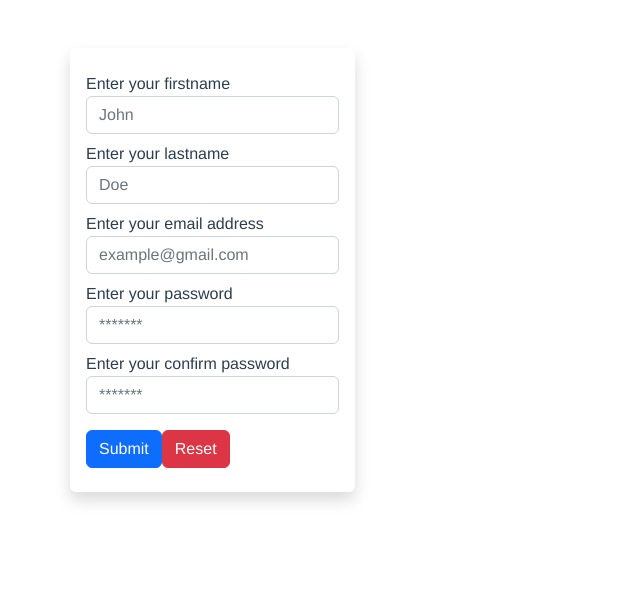
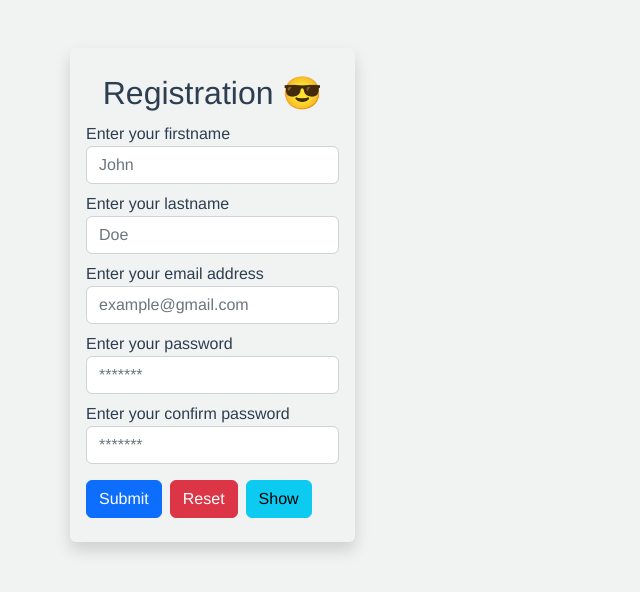
Before and after one commit to AvazShukurullayev/form-vue, a Vue app: page /#/ in a window 1280 px wide. Shown: the top 592 px of the page, without its empty margins (0-640 px from the left). Built offline with nearby package versions, Linux system fonts and the light colour scheme.

Commit message:
files are changed'

```diff
--- a/public/index.html
+++ b/public/index.html
@@ -5,7 +5,7 @@
     <meta http-equiv="X-UA-Compatible" content="IE=edge">
     <meta name="viewport" content="width=device-width,initial-scale=1.0">
     <link rel="icon" href="<%= BASE_URL %>favicon.ico">
-    <title><%= htmlWebpackPlugin.options.title %></title>
+    <title>Form</title>
   </head>
   <body>
     <noscript>
--- a/src/global.scss
+++ b/src/global.scss
@@ -0,0 +1,18 @@
+* {
+  margin: 0;
+  padding: 0;
+  box-sizing: border-box;
+}
+body {
+    background-color: #f1f2f2;
+}
+h1,
+h2,
+h3,
+h4,
+h5,
+h6,
+p {
+  margin: 0;
+  padding: 0;
+}
--- a/src/views/HomeView.vue
+++ b/src/views/HomeView.vue
@@ -4,6 +4,7 @@
       <div class="row">
         <div class="col-lg-3 shadow my-5 p-3 rounded">
           <b-form @submit.prevent="onSubmit" @reset.prevent="onReset">
+            <h2 class="form__title">Registration 😎</h2>
             <b-form-group
               class="my-2"
               label="Enter your firstname"
@@ -41,18 +42,23 @@
                 required
               ></b-form-input>
             </b-form-group>
+
             <b-form-group
               class="my-2"
               label="Enter your password"
               label-for="password"
             >
               <b-form-input
+                @input="onPassword"
                 type="password"
                 v-model="form.password"
                 id="password"
                 placeholder="*******"
                 required
               ></b-form-input>
+              <p class="password__parag least">At least 5 letters</p>
+              <p class="password__parag number">At least one number</p>
+              <p class="password__parag word">At least one word</p>
             </b-form-group>
             <b-form-group
               class="my-2"
@@ -60,18 +66,24 @@
               label-for="confirm-password"
             >
               <b-form-input
+                @input="onConfirmPassword"
                 type="password"
                 id="confirm-password"
                 v-model="form.confirmPassword"
                 placeholder="*******"
                 required
               ></b-form-input>
+              <p class="password__desc unSame">Not same password 😒</p>
+              <p class="password__desc same">Same password, Correct ✅</p>
             </b-form-group>
             <b-button type="submit" class="my-2" variant="primary"
               >Submit</b-button
             >
-            <b-button type="reset" class="my-2" variant="danger"
+            <b-button type="reset" class="mx-2" variant="danger"
               >Reset</b-button
+            >
+            <b-button @click="showPassword" class="showButton" variant="info"
+              >Show</b-button
             >
           </b-form>
         </div>
@@ -93,69 +105,90 @@ export default {
   data() {
     return {
       form: {},
+      check: {
+        password: "",
+        confirmPassword: "",
+        same: null,
+      },
     };
   },
   computed: {
     ...mapGetters(["getForm"]),
   },
-  mounted(){
-    console.log(this.getForm);
+  mounted() {
+    console.log("Mounted methods => ", this.getForm);
   },
   methods: {
     ...mapActions(["actionForm"]),
     onSubmit() {
-      this.actionForm(this.form);
-      this.form = {};
+      if (this.check.same) {
+        this.actionForm(this.form);
+        this.form = {};
+      } else {
+        alert("onSubmit else statement");
+      }
     },
     onReset() {
       this.form = {};
+    },
+    onPassword() {
+      const passwordParag = document.querySelectorAll(".password__parag");
+      const passwordLeast = document.querySelector(".least");
+      const passwordNumber = document.querySelector(".number");
+      const passwordWord = document.querySelector(".word");
+      if (this.form.password != "") {
+        passwordParag.forEach((element) => (element.style.display = "block"));
+        if (isNaN(this.form.password)) {
+          console.log("isNaN => ", isNaN(this.form.password));
+          passwordWord.style.display = "none";
+          passwordNumber.style.display = "none";
+          if (this.form.password.length >= 5) {
+            passwordLeast.style.display = "none";
+            this.check.password = this.form.password;
+          }
+        }
+      }
+    },
+    onConfirmPassword() {
+      const unSame = document.querySelector(".unSame");
+      const same = document.querySelector(".same");
+      if (this.form.password === this.form.confirmPassword) {
+        alert("Successfully passwords");
+        unSame.style.display = "none";
+        same.style.display = "block";
+        this.check.same = true;
+      } else {
+        console.log("unsame passwords");
+        unSame.style.display = "block";
+        same.style.display = "none";
+        this.check.same = false;
+      }
+    },
+    showPassword() {
+      if (this.form.password !== "" || this.form.confirmPassword !== "") {
+        this.form.password.type = "text";
+        this.form.confirmPassword.type = "text";
+      } else {
+        this.form.password.type = "password";
+        this.form.confirmPassword.type = "password";
+      }
     },
   },
 };
 </script>
 
-<!-- <script>
-export default {
-  name: "HomeView",
-  components: {},
-  data() {
-    return {
-      form: {
-        email: "",
-        name: "",
-        food: null,
-        checked: [],
-      },
-      foods: [
-        { text: "Select One", value: null },
-        "Carrots",
-        "Beans",
-        "Tomatoes",
-        "Corn",
-      ],
-      show: true,
-    };
-  },
-  methods: {
-    onSubmit(event) {
-      event.preventDefault();
-      alert(JSON.stringify(this.form));
-    },
-    onReset(event) {
-      event.preventDefault();
-      // Reset our form values
-      this.form.email = "";
-      this.form.name = "";
-      this.form.food = null;
-      this.form.checked = [];
-      // Trick to reset/clear native browser form validation state
-      this.show = false;
-      this.$nextTick(() => {
-        this.show = true;
-      });
-    },
-  },
-};
-</script>
- -->
-<style></style>
+<style lang="scss">
+.form__title {
+  text-align: center;
+  margin: 10px 0;
+}
+.password__parag {
+  color: red;
+  line-height: 25px;
+  display: none;
+}
+.password__desc {
+  color: red;
+  display: none;
+}
+</style>
```
